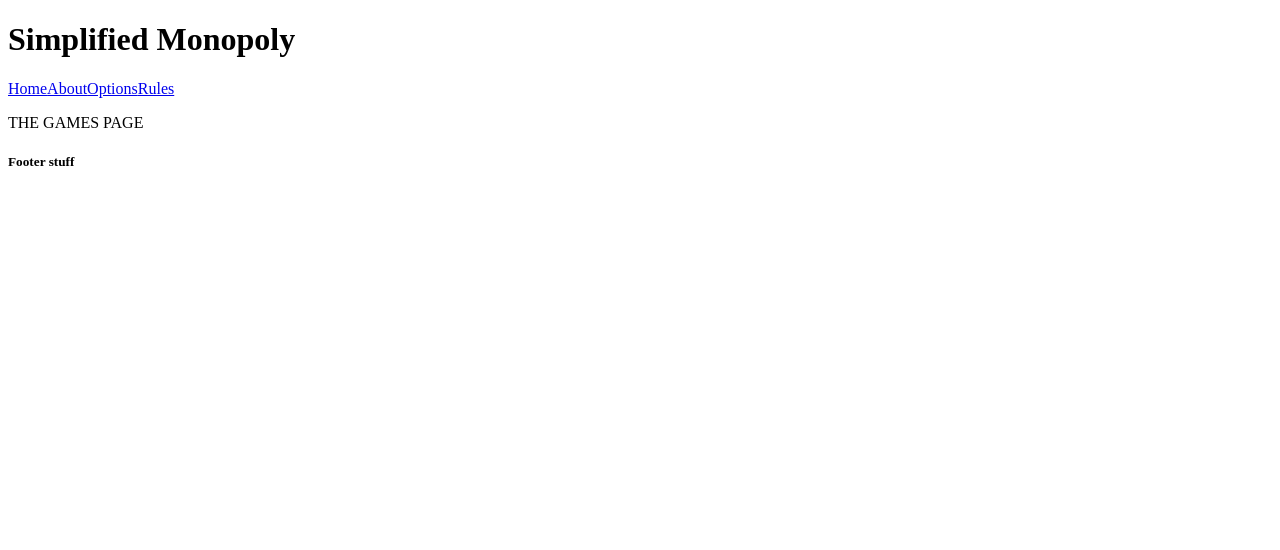
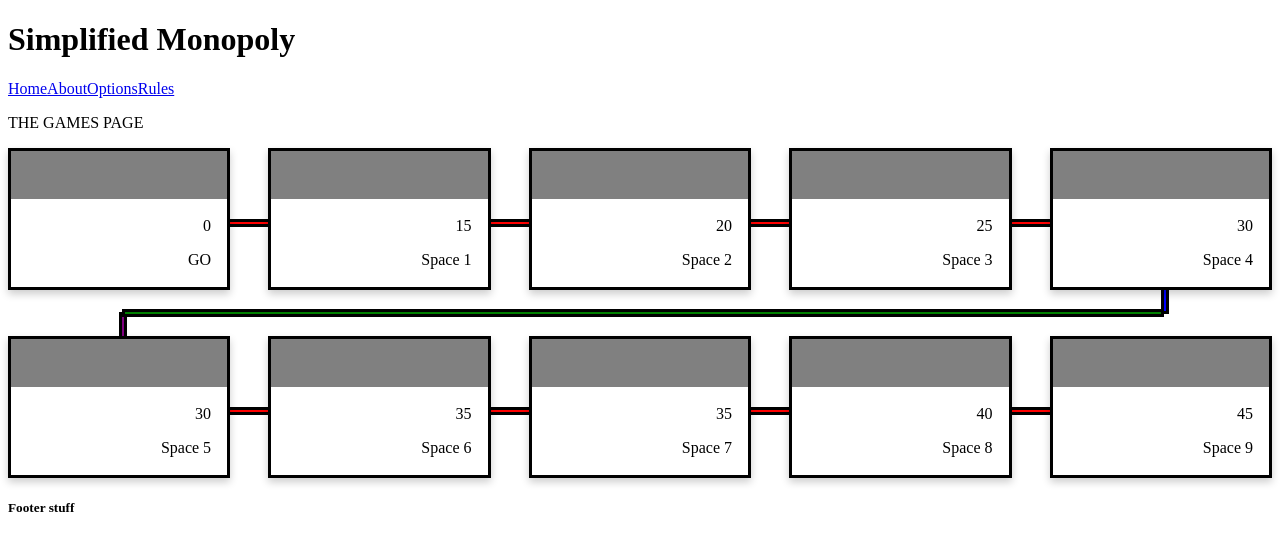
Before and after one commit to CodyRR/Unit-1-Monopoly, a React (Vite) app in the folder Simplified-Monopoly/: page /game in a window 1280 px wide. Shown: the top 550 px of the page. Built offline with nearby package versions, Linux system fonts and the light colour scheme.

Commit message:
This is creating the start of the Game Page

```diff
--- /dev/null
+++ b/Simplified-Monopoly/src/common/SpaceCard.css
@@ -0,0 +1,93 @@
+.grid {
+    display: grid;
+    grid-template-columns: 1fr 1fr 1fr 1fr 1fr;
+    --g: 3vw;
+    --y: 1.5vw;
+    --green-height: 2px;
+    grid-gap: var(--g);
+    row-gap: var(--y);
+}
+
+.grid>* {
+
+    position: relative;
+}
+
+
+.grid>*:nth-child(6n -1)::before{
+    content: '';
+    border: solid;
+    height: calc((var(--y) + var(--green-height)));
+    width: 2px;
+    background-image: linear-gradient(blue 0 50%);
+    position: absolute;
+    z-index: -1;
+    top: 100%;
+    left: 50%;
+}
+
+
+.grid>*:nth-child(6n+1)::before{
+    content: '';
+    border: solid;
+    height: calc((var(--y) + var(--green-height)));
+    width: 2px;
+    background-image: linear-gradient(purple 0 100%);
+    position: absolute;
+    z-index: -1;
+    bottom: 100%;
+    left: 50%;
+}
+
+.grid>*:nth-child(1)::before,
+.grid>*:last-child::before{
+    display: none;
+}
+.grid>*::after {
+    content: '';
+    border: solid;
+    width: var(--g);
+    height: 2px;
+    background-image: linear-gradient(to right, red 0% 100%);
+    position: absolute;
+    z-index: -1;
+    top: 50%;
+    left: 100%;
+}
+
+.grid>*:nth-child(6n-1)::after,
+.grid>*:nth-child(6n)::after,
+.grid>*:last-child::after {
+    display: none;
+}
+
+.row-border{
+	border: solid;
+    background-image: linear-gradient(to right, green 0% 100%);
+    grid-column: 1 / 6; /* this code makes the row stretch to entire width of the container */
+    height: var(--green-height);
+    width: 82%;
+    margin-left: 9%;
+    margin-right: 9%;
+}
+
+
+.card {
+	border: solid;
+    box-shadow: 0 4px 8px 0 rgba(0,0,0,0.2);
+    transition: 0.3s;
+}
+
+.card:hover {
+    box-shadow: 0 8px 16px 0 rgba(0,0,0,0.2);
+}
+
+.container {
+    padding: 2px 16px;
+    text-align: right;
+}
+
+.owner-color {
+	background-color: gray;
+    height: 3em;
+}
--- a/Simplified-Monopoly/src/common/SpaceCard.jsx
+++ b/Simplified-Monopoly/src/common/SpaceCard.jsx
@@ -0,0 +1,17 @@
+
+const SpaceCard = ({currentSpace}) => {
+
+    return (
+
+        <div className="card">
+            <div className="owner-color"></div>
+            <div className="container">
+                <p>{currentSpace[3]}</p>
+                <p>{currentSpace[0]}</p>
+            </div>
+        </div>
+    )
+
+}
+
+export default SpaceCard
--- a/Simplified-Monopoly/src/data/spaceData.js
+++ b/Simplified-Monopoly/src/data/spaceData.js
@@ -1,6 +1,6 @@
 
 export const spaceData = [
-    ["GO", "GO", 0, 0, 0, true, 1]
+    ["GO", "GO", 0, 0, 0, true, 1],
     ["Space 1", "SP#1", 1, 15, 5, false, 2],
     ["Space 2", "SP#2", 2, 20, 10, false, 3],
     ["Space 3", "SP#3", 3, 25, 10, false, 4],
--- a/Simplified-Monopoly/src/index.css
+++ b/Simplified-Monopoly/src/index.css
@@ -0,0 +1 @@
+@import url('./common/SpaceCard.css');
--- /dev/null
+++ b/Simplified-Monopoly/src/layout/SpaceField.jsx
@@ -0,0 +1,36 @@
+import SpaceCard from "../common/SpaceCard"
+
+const SpaceField = ({theSpaces}) => {
+
+    console.log("In SpaceField " + theSpaces);
+
+    const drawCard = (space, index, theSpaces) => {
+
+        let lastItem = false;
+        console.log(index + " " + ((index +1) % 5));
+        if ( (theSpaces.length != (index+1)) && ((index +1) % 5 ===0)){
+            lastItem = true;
+        }
+
+        return (
+            <>
+                <SpaceCard currentSpace={space}/>
+                {lastItem && <div className="row-border"></div>}
+            </>
+        )
+
+    }
+
+    return (
+        <div>
+            <div className="grid">
+                {theSpaces.map((space, index, theSpaces) => (
+                    drawCard(space,index, theSpaces)
+                ))}
+            </div>
+        </div>
+    )
+
+}
+
+export default SpaceField
--- a/Simplified-Monopoly/src/pages/GamePage.jsx
+++ b/Simplified-Monopoly/src/pages/GamePage.jsx
@@ -1,7 +1,17 @@
+import { useState } from "react"
+import { spaceData } from "../data/spaceData"
+import SpaceField from "../layout/SpaceField";
 
 const GamePage = () => {
+
+    const [theSpaces, setTheSpaces] = useState(structuredClone(spaceData));
+    console.log("In GamePage " + theSpaces[0]);
+
     return (
-        <p>THE GAMES PAGE</p>
+        <div>
+            <p>THE GAMES PAGE</p>
+            <SpaceField theSpaces={theSpaces} />
+        </div>
     )
 }
 
```
